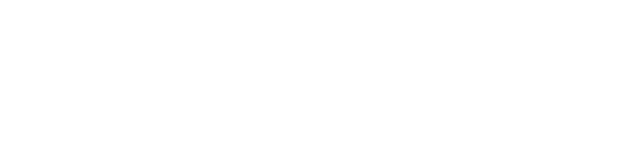
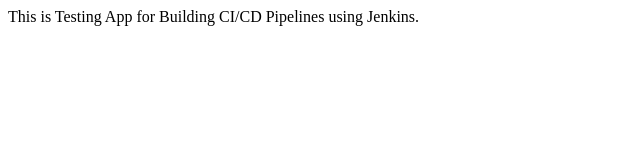
Before and after one commit to i-Kashif/sample_app, a plain HTML site: page index.html in a window 1280 px wide. Shown: the whole page, without its empty margins (0-640 px from the left). Drawn offline with Linux system fonts and the light colour scheme.

Commit message:
This is the Final Change I Have Made

```diff
--- a/index.html
+++ b/index.html
@@ -6,6 +6,6 @@
     <title>Document</title>
 </head>
 <body>
-
+    This is Testing App for Building CI/CD Pipelines using Jenkins.
 </body>
 </html>
```
